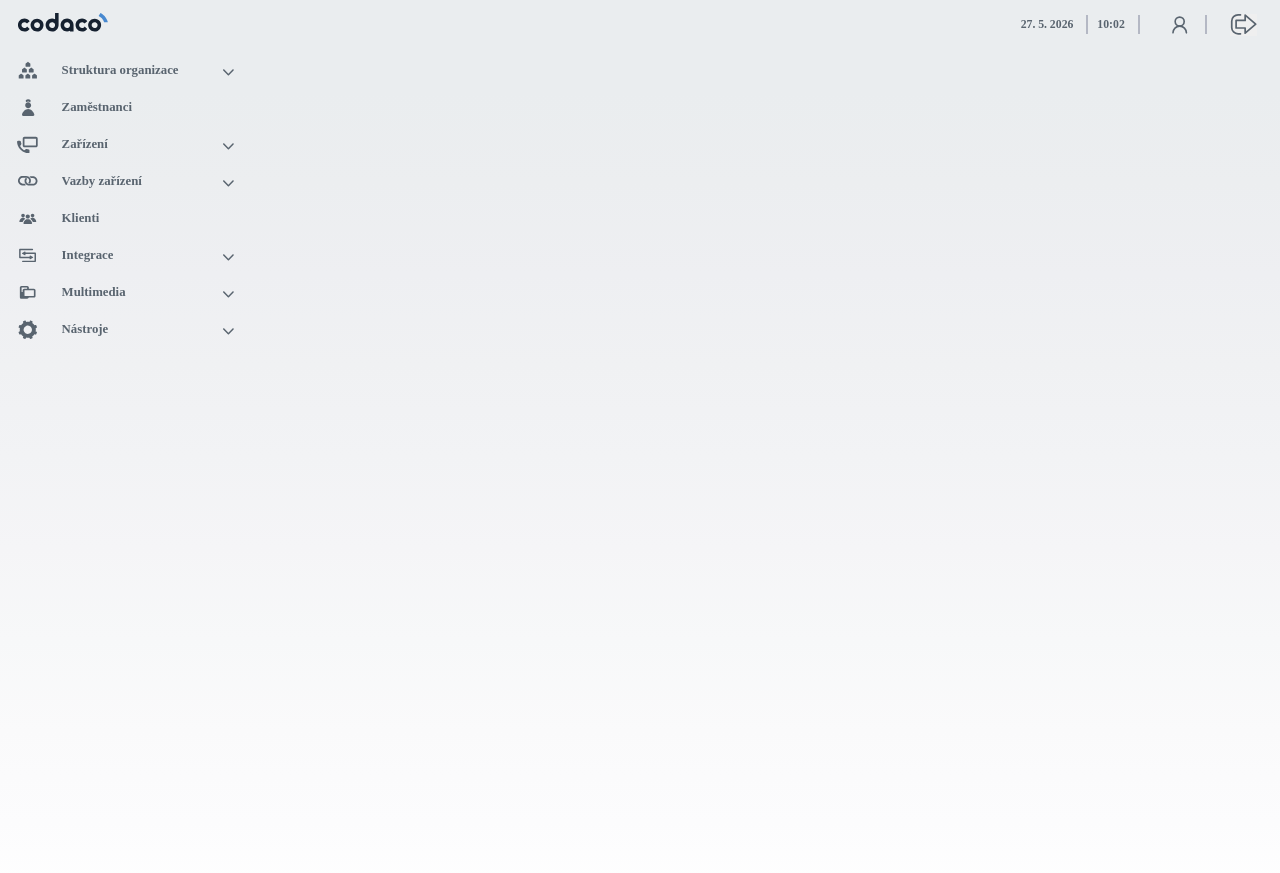
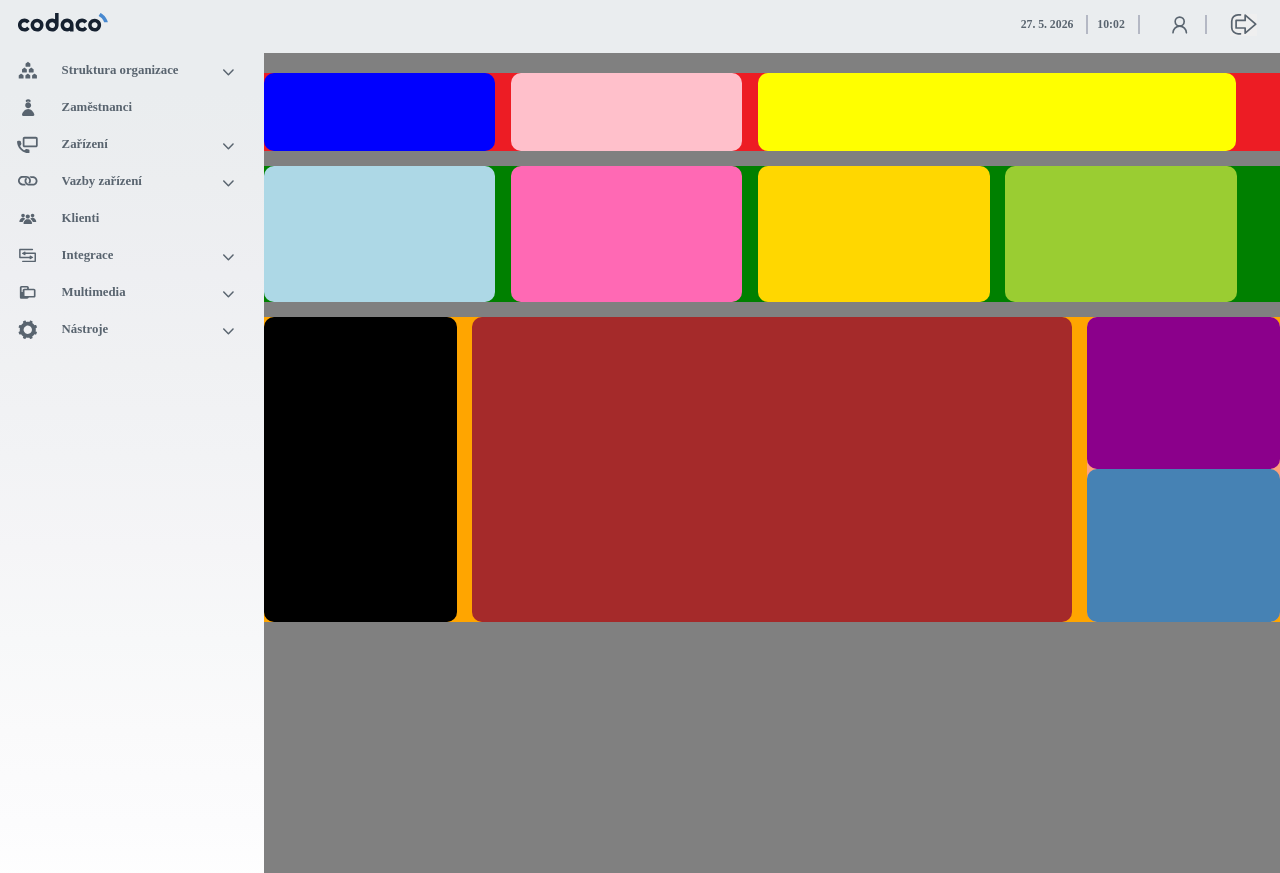
Before and after one commit to MajklKra/D_web, a Flask app: template web/templates/base.html in a window 1280 px wide. Shown: the top 873 px of the page. Run offline with Flask 3, Linux system fonts and the light colour scheme; the template is opened without the code that fills it, so the values that code supplies are empty; parts of the project's set-up code (start-up, migrations or seed data) failed here and were passed over; some web fonts are replaced.

Commit message:
DashboardC - first draft #1

```diff
--- a/web/admin/clients/routes.py
+++ b/web/admin/clients/routes.py
@@ -30,7 +30,9 @@ def home():
 
     # temp = round(weather())
 
-    return render_template('base.html', name = name, surname = surname, salutation = salutation, version = __version__)
+    first_login = session.get("first_login")
+
+    return render_template('base.html', name = name, surname = surname, salutation = salutation, version = __version__, first_login = first_login)
 
 
 @admin_clients_bp.route('/logout')
--- a/web/static/css/base.css
+++ b/web/static/css/base.css
@@ -199,7 +199,6 @@ body
 
 }
 
-
 /* počítačová obrazovka */
 @media (min-width: 992px) and (max-width: 1199px)
 {
@@ -2228,3 +2227,238 @@ body
     color: #357fab !important;
     /* font-weight: 800; */
 }
+
+
+/* 27.5. 2026 */
+
+#dashboardC
+{
+  background-color: gray;
+  width: 100%;
+  height: 100%;
+
+  overflow: hidden;
+}
+
+#DBC-row1
+{
+  /* height: 117px; */
+
+  height: 6.1vw;
+
+  width: 100%;
+
+  background-color: #ED1C24;
+
+  /* margin-top: 30px; */
+
+  margin-top: 1.55vw;
+
+  display: flex;
+  flex-direction: row;
+
+  justify-content: start;
+  align-items: center;
+}
+
+#DBC-row2
+{
+  /* height: 203px; */
+
+  height: 10.6vw;
+
+  width: 100%;
+
+  background-color: green;
+
+  /* margin-top: 23px; */
+
+  margin-top: 1.2vw;
+
+  display: flex;
+  flex-direction: row;
+
+  justify-content: start;
+  align-items: center;
+}
+
+#DBC-row3
+{
+  /* height: 458px; */
+
+  height: 23.8vw;
+
+  width: 100%;
+
+  background-color: orange;
+
+  /* margin-top: 23px; */
+
+  margin-top: 1.2vw;
+
+  display: flex;
+  flex-direction: row;
+
+  justify-content: start;
+  align-items: center;
+}
+
+#DBC-row1-dateC
+{
+  height: 100%;
+  /* width: 347px; */
+
+  width: 22.8%;
+
+  background-color: blue;
+  border-radius: 10px;
+}
+
+#DBC-row1-welcomeC
+{
+  /* margin-left: 23px; */
+
+  margin-left: 1.5%;
+
+  /* width: 347px; */
+
+  width: 22.8%;
+
+  height: 100%;
+  background-color: pink;
+  border-radius: 10px;
+}
+
+#DBC-row1-capC
+{
+  /* margin-left: 23px; */
+  /* width: 717px; */
+
+  margin-left: 1.55%;
+
+  width: 47%;
+
+  height: 100%;
+  background-color: yellow;
+
+  border-radius: 10px;
+}
+
+#DBC-row2-patientC
+{
+  height: 100%;
+  /* width: 347px; */
+
+  width: 22.8%;
+
+  background-color: lightblue;
+  border-radius: 10px;
+}
+
+
+#DBC-row2-bedC
+{
+  height: 100%;
+  /* width: 347px; */
+
+  width: 22.8%;
+
+  background-color:hotpink;
+  border-radius: 10px;
+  /* margin-left: 23px; */
+
+  margin-left: 1.5%;
+}
+
+#DBC-row2-capC2
+{
+  height: 100%;
+  /* width: 347px; */
+
+  width: 22.8%;
+
+  background-color:gold;
+  border-radius: 10px;
+  /* margin-left: 23px; */
+
+  margin-left: 1.55%;
+}
+
+#DBC-row2-capC3
+{
+  height: 100%;
+  /* width: 347px; */
+
+  width: 22.8%;
+
+  background-color:yellowgreen;
+  border-radius: 10px;
+  /* margin-left: 23px; */
+
+  margin-left: 1.5%;
+}
+
+#DBC-row3-employeesC
+{
+  height: 100%;
+  /* width: 347px; */
+
+  width: 22.8%;
+
+  background-color:black;
+  border-radius: 10px;
+}
+
+#DBC-row3-occupC
+{
+  height: 100%;
+  width: 720px;
+  background-color:brown;
+  border-radius: 10px;
+
+  /* margin-left: 23px; */
+
+  margin-left: 1.5%;
+}
+
+#DBC-row3-lastC
+{
+
+  height: 100%;
+  /* width:  347px; */
+
+  width: 22.8%;
+
+  background-color: lightsalmon;
+
+  border-radius: 10px;
+
+  /* margin-left: 23px; */
+
+  margin-left: 1.5%;
+
+  display: flex;
+  flex-direction: column;
+
+  justify-content: space-between;
+  align-items: center;
+
+}
+
+#DBC-row3-lastC-capC4
+{
+  width: 100%;
+  height: 220px;
+
+  background-color: darkmagenta;
+  border-radius: 10px;
+}
+
+#DBC-row3-lastC-doc
+{
+  width: 100%;
+  height: 220px;
+
+  background-color: steelblue;
+  border-radius: 10px;
+}
--- a/web/static/js/base.js
+++ b/web/static/js/base.js
@@ -51,15 +51,28 @@ function aktualizovatDatumCas()
   const w_month = document.getElementById('w_month');
   const w_year = document.getElementById('w_year');
 
-  w_day.textContent = den;
-  w_month.textContent = mesic;
-  w_year.textContent = rok;
+//   w_day.textContent = den;
+//   w_month.textContent = mesic;
+//   w_year.textContent = rok;
+
+  if (w_day && w_month && w_year)
+  {
+    w_day.textContent = den;
+    w_month.textContent = mesic;
+    w_year.textContent = rok;
+  }
 
   const w_hour = document.getElementById('w_hour');
   const w_minutes = document.getElementById('w_minutes');
 
-  w_hour.textContent = hodiny;
-  w_minutes.textContent = minuty;
+//   w_hour.textContent = hodiny;
+//   w_minutes.textContent = minuty;
+
+  if (w_hour && w_minutes)
+  {
+    w_hour.textContent = hodiny;
+    w_minutes.textContent = minuty;
+  }
 
   /* Aktualizace teploty */
 
--- a/web/templates/base.html
+++ b/web/templates/base.html
@@ -630,9 +630,11 @@
 
                     {% block content %} {% endblock %}
 
+                    {% block welcomeC %}
 
-                    {% block welcomeC %}
-                        <div id="welcomeC" style="display: none;">
+                        {% if first_login %}
+
+                            <div id="welcomeC">
 
                                 <div id="welcomeC-hourC">
 
@@ -652,7 +654,6 @@
                                     </div>
 
                                     <div id="weather-wrap">
-                                    <!-- <svg id="thermometer" viewBox="0 0 44.64 44.64"> -->
                                             <svg id="thermometer" viewBox="14 10 14 24">
                                                 <defs>
                                                     <style>
@@ -666,7 +667,7 @@
 
                                         <p id="temperature">{{temp}}</p>
 
-                                    <!-- <svg id="weather" viewBox="0 0 44.64 44.64"> -->
+
                                         <svg id="weather" viewBox="9 12 27 24">
                                             <defs>
                                                 <style>
@@ -694,7 +695,6 @@
 
                                     <div id="WD-dashboard">
 
-                                    <!-- <svg id="dashboard-icon" viewBox="0 0 44.64 44.64"> -->
                                         <svg id="dashboard-icon" viewBox="17 16 12 12">
                                             <defs>
                                                 <style>
@@ -724,6 +724,52 @@
                                 </div>
 
                             </div>
+
+                        {% else %}
+
+                            <section id="dashboardC">
+
+                                  <div id=DBC-row1>
+
+                                    <div id="DBC-row1-dateC"></div>
+
+                                    <div id="DBC-row1-welcomeC"></div>
+
+                                    <div id="DBC-row1-capC"></div>
+
+                                  </div>
+                                  <div id=DBC-row2>
+
+                                    <div id="DBC-row2-patientC"></div>
+
+                                    <div id="DBC-row2-bedC"></div>
+
+                                    <div id="DBC-row2-capC2"></div>
+
+                                    <div id="DBC-row2-capC3"></div>
+
+
+                                  </div>
+                                  <div id=DBC-row3>
+
+                                    <div id="DBC-row3-employeesC"></div>
+
+                                    <div id="DBC-row3-occupC"></div>
+
+                                    <div id="DBC-row3-lastC">
+
+                                        <div id="DBC-row3-lastC-capC4"> </div>
+
+                                        <div id="DBC-row3-lastC-doc"> </div>
+
+                                    </div>
+
+                                  </div>
+
+                            </section>
+
+                        {% endif %}
+
                     {% endblock %}
 
                 </section>
--- a/web/version.py
+++ b/web/version.py
@@ -1,8 +1,8 @@
-__version__ = "1.1.22"
+__version__ = "1.1.30"
 
-# Zamezení překrytí .row:hover a active nav-class
+# DashboardC - marginy nastaveny
 
 # Jedná se o tuto produkční verzi č. ----
 
 # Vytvořil  Michal Kraninger
-# Datum:    26.5.2026
+# Datum:    27.5.2026
```
Also changed, not shown: web/auth/routes.py (+15 -1 lines), web/share/db.py (+40 -0 lines). Lines whose indentation alone changed are shown as unchanged.
